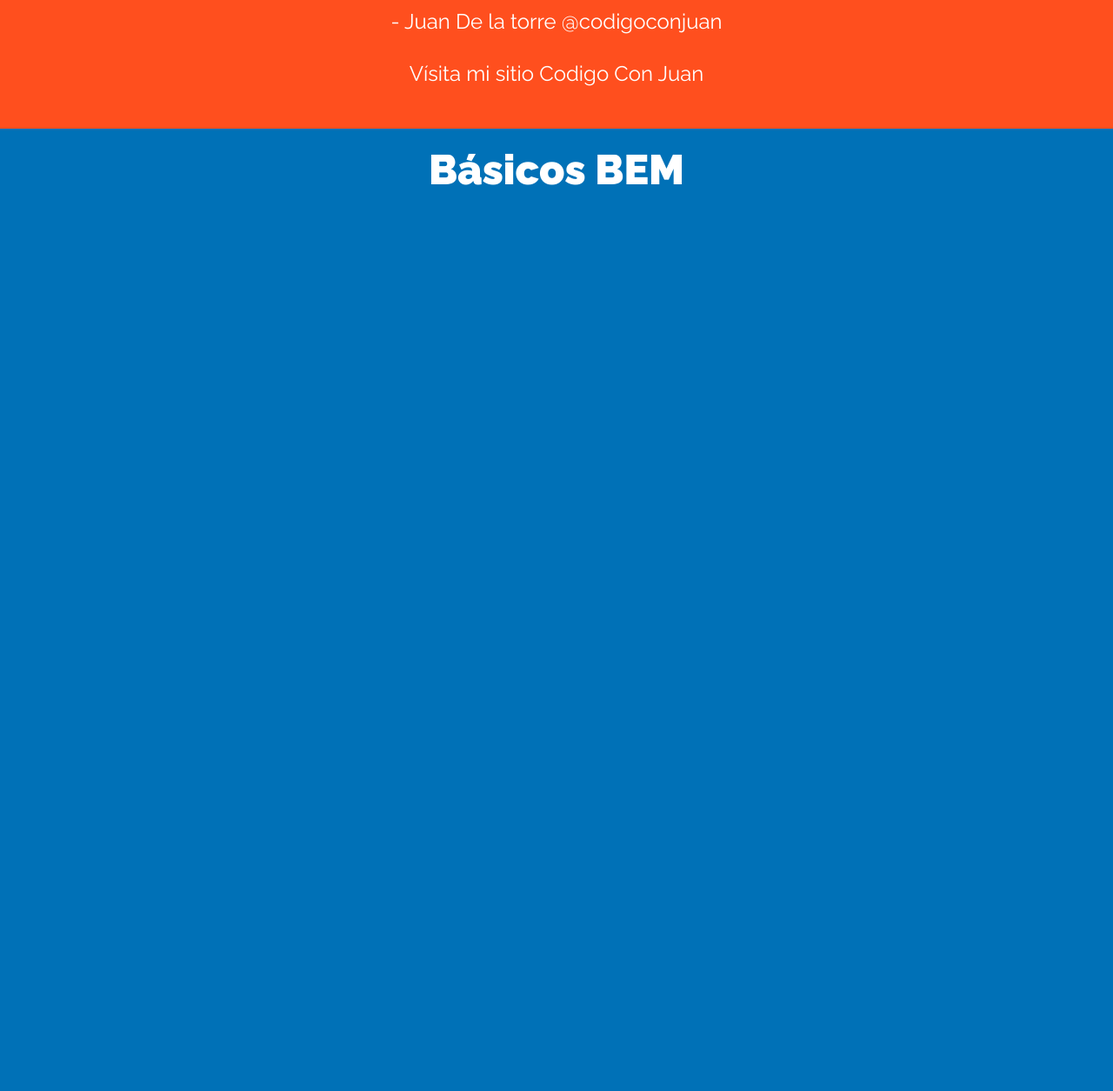
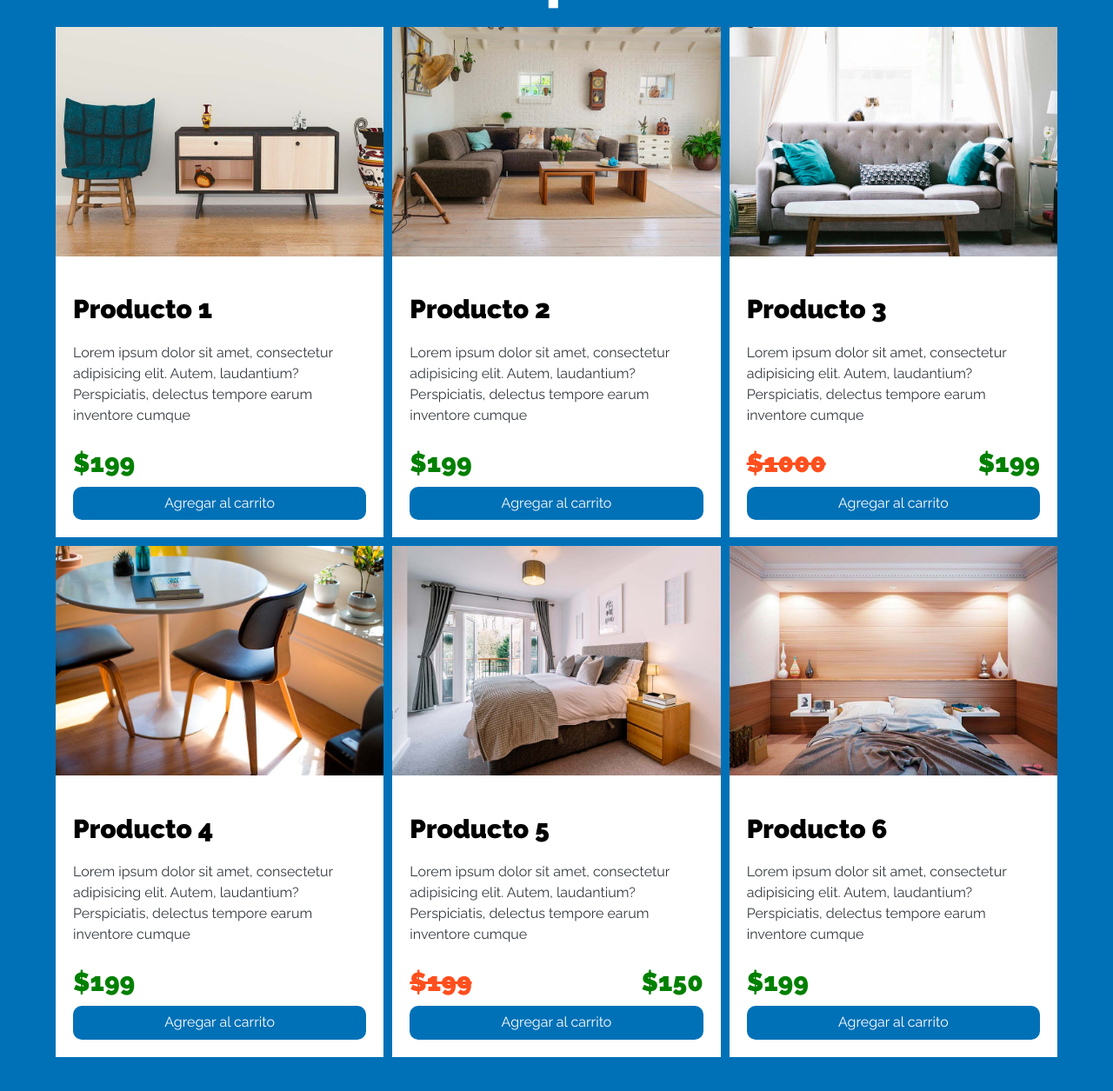
Before and after one commit to SergioLoredoF/intro-Bem, a plain HTML site: page index.html in a window 1280 px wide. Shown: the part 181-1436 px from the top of the page at 87% size. Before the commit the page ends 800 px from the top, so only its background shows below. Drawn offline with Linux system fonts and the light colour scheme.

Commit message:
Se termina

```diff
--- a/css/styles.css
+++ b/css/styles.css
@@ -72,3 +72,85 @@ img {
     color: var(--blanco);
     padding: 0;
 }
+
+.productos {
+    margin: 5rem 0;
+}
+
+.productos__heading {
+    color: var(--blanco);
+    text-align: center;
+}
+
+.productos__grid {
+    display: grid;
+    grid-template-columns: repeat(1, 1fr);
+    gap: 1rem;
+}
+
+@media (min-width: 768px) {
+    .productos__grid {
+        grid-template-columns: repeat(2, 1fr);
+    }
+}
+
+@media (min-width: 992px) {
+    .productos__grid {
+        grid-template-columns: repeat(3, 1fr);
+    }
+}
+
+.producto {
+    background-color: var(--blanco);
+}
+
+.producto__imagen {
+    margin: 0;
+    height: auto;
+    object-fit: cover;
+}
+
+.producto__contenido {
+    padding: 2rem;
+}
+
+.producto__nombre {
+    font-size: 3rem;
+    font-weight: 900;
+}
+
+.producto__descripcion {
+    color: var(--gris);
+    line-height: 1.5;
+}
+
+.producto__precios {
+    display: flex;
+    justify-content: space-between;
+}
+
+.producto__precio {
+    font-weight: 900;
+    color: green;
+    font-size: 3rem;
+    margin: 0;
+}
+
+.producto__precio--descuento {
+    color: var(--naranja);
+    text-decoration: line-through;
+}
+
+.producto__boton {
+    border: none;
+    background-color: var(--azul);
+    color: var(--blanco);
+    padding: 1rem 2rem;
+    border-radius: 10px;
+    width: 100%;
+    transition: background-color 300ms ease;
+    &:hover {
+        background-color: #045587;
+        cursor: pointer;
+    }
+}
--- a/index.html
+++ b/index.html
@@ -13,21 +13,91 @@
 </head>
 <body>
 
-
-    <div class="caja-curso">
-        <h1>CSS La Guía Completa - Flexbox, CSS Grid, SASS +20 proyectos</h1>
-        <p> <a target="blank" rel="nofollow noopener noreferrer"  href="https://twitter.com/codigoconjuan"> - Juan De la torre @codigoconjuan </a> </p>
-        <a target="blank" rel="nofollow noopener noreferrer"  href="https://codigoconjuan.com/">Vísita mi sitio Codigo Con Juan</a>
-    </div>
-
     <h1>Básicos BEM</h1>
 
     <div class="contenedor">
+        <div class="productos">
 
+            <h2 class="productos__heading">Nuestros productos</h2>
 
+            <div class="productos__grid">
 
+                <div class="producto">
+                    <img class="producto__imagen" alt="Imagen producto" src="img/producto1.jpg" >
+                    <div class="producto__contenido">
+                        <h3 class="producto__nombre">Producto 1</h3>
+                        <p class="producto__descripcion">Lorem ipsum dolor sit amet, consectetur adipisicing elit. Autem, laudantium? Perspiciatis, delectus tempore earum inventore cumque</p>
+                        <div class="producto__precios">
+                            <p class="producto__precio">$199</p>
+                        </div>
+                        <button class="producto__boton" type="button">Agregar al carrito</button>
+                    </div>
+                </div> <!-- .producto -->
 
+                <div class="producto">
+                    <img class="producto__imagen" alt="Imagen producto" src="img/producto2.jpg" >
+                    <div class="producto__contenido">
+                        <h3 class="producto__nombre">Producto 2</h3>
+                        <p class="producto__descripcion">Lorem ipsum dolor sit amet, consectetur adipisicing elit. Autem, laudantium? Perspiciatis, delectus tempore earum inventore cumque</p>
+                        <div class="producto__precios">
+                            <p class="producto__precio">$199</p>
+                        </div>
+                        <button class="producto__boton" type="button">Agregar al carrito</button>
+                    </div>
+                </div> <!-- .producto -->
 
+                <div class="producto">
+                    <img class="producto__imagen" alt="Imagen producto" src="img/producto3.jpg" >
+                    <div class="producto__contenido">
+                        <h3 class="producto__nombre">Producto 3</h3>
+                        <p class="producto__descripcion">Lorem ipsum dolor sit amet, consectetur adipisicing elit. Autem, laudantium? Perspiciatis, delectus tempore earum inventore cumque</p>
+                        <div class="producto__precios">
+                            <p class="producto__precio producto__precio--descuento">$1000</p>
+                            <p class="producto__precio">$199</p>
+                        </div>
+                        <button class="producto__boton" type="button">Agregar al carrito</button>
+                    </div>
+                </div> <!-- .producto -->
+
+                <div class="producto">
+                    <img class="producto__imagen" alt="Imagen producto" src="img/producto4.jpg" >
+                    <div class="producto__contenido">
+                        <h3 class="producto__nombre">Producto 4</h3>
+                        <p class="producto__descripcion">Lorem ipsum dolor sit amet, consectetur adipisicing elit. Autem, laudantium? Perspiciatis, delectus tempore earum inventore cumque</p>
+                        <div class="producto__precios">
+                            <p class="producto__precio">$199</p>
+                        </div>
+                        <button class="producto__boton" type="button">Agregar al carrito</button>
+                    </div>
+                </div> <!-- .producto -->
+
+                <div class="producto">
+                    <img class="producto__imagen" alt="Imagen producto" src="img/producto5.jpg" >
+                    <div class="producto__contenido">
+                        <h3 class="producto__nombre">Producto 5</h3>
+                        <p class="producto__descripcion">Lorem ipsum dolor sit amet, consectetur adipisicing elit. Autem, laudantium? Perspiciatis, delectus tempore earum inventore cumque</p>
+                        <div class="producto__precios">
+                            <p class="producto__precio producto__precio--descuento">$199</p>
+                            <p class="producto__precio">$150</p>
+                        </div>
+                        <button class="producto__boton" type="button">Agregar al carrito</button>
+                    </div>
+                </div> <!-- .producto -->
+
+                <div class="producto">
+                    <img class="producto__imagen" alt="Imagen producto" src="img/producto6.jpg" >
+                    <div class="producto__contenido">
+                        <h3 class="producto__nombre">Producto 6</h3>
+                        <p class="producto__descripcion">Lorem ipsum dolor sit amet, consectetur adipisicing elit. Autem, laudantium? Perspiciatis, delectus tempore earum inventore cumque</p>
+                        <div class="producto__precios">
+                            <p class="producto__precio">$199</p>
+                        </div>
+                        <button class="producto__boton" type="button">Agregar al carrito</button>
+                    </div>
+                </div> <!-- .producto -->
+
+            </div> <!-- .productos__grid -->
+        </div> <!-- .productos -->
     </div>
 
 </body>
```
